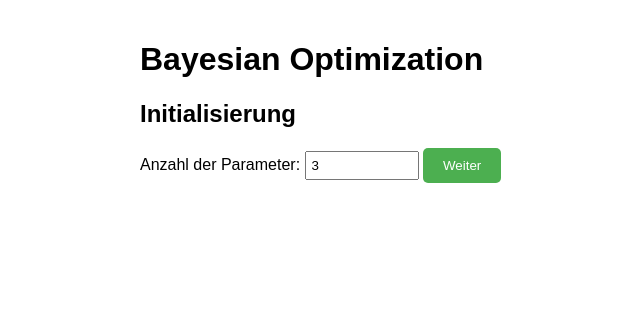
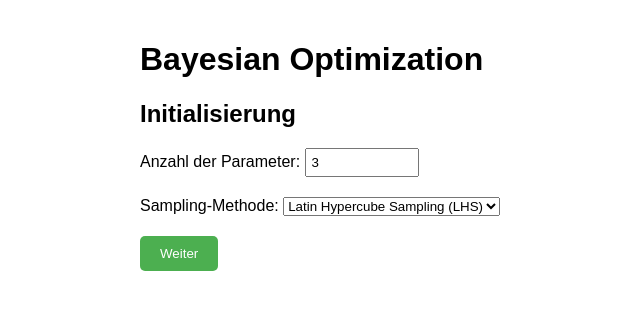
Before and after one commit to SaskiaGmn/smart_doe, a Flask app: page / in a window 1280 px wide. Shown: the top 310 px of the page, without its empty margins (100-740 px from the left). Run offline with Flask 3, Linux system fonts and the light colour scheme.

Commit message:
Update HTML to include sampling method selection options.

```diff
--- a/smart_doe_bayesian_optimization/flask_app/routes.py
+++ b/smart_doe_bayesian_optimization/flask_app/routes.py
@@ -17,12 +17,13 @@ def index():
 def initialize():
     global gp_model, gp_optimizer, current_suggestion
 
-    # Get the number of dimensions from the request
+    # Get the number of dimensions and sampling method from the request
     data = request.get_json()
     num_dimensions = data.get('num_dimensions', 3)
+    sampling_method = data.get('sampling_method', 'lhs')
 
     # Initialize the model
-    gp_model = setup_first_model(num_dimensions=num_dimensions)
+    gp_model = setup_first_model(num_dimensions=num_dimensions, sampling_method=sampling_method)
     gp_optimizer, current_suggestion = setup_optimization_loop(gp_model)
 
     # Convert the suggestion to a list
--- a/smart_doe_bayesian_optimization/flask_app/templates/index.html
+++ b/smart_doe_bayesian_optimization/flask_app/templates/index.html
@@ -56,6 +56,14 @@
         <h2>Initialisierung</h2>
         <label for="numParams">Anzahl der Parameter:</label>
         <input type="number" id="numParams" value="3" min="1" max="10">
+        <div style="margin: 20px 0;">
+            <label for="samplingMethod">Sampling-Methode:</label>
+            <select id="samplingMethod">
+                <option value="lhs">Latin Hypercube Sampling (LHS)</option>
+                <option value="space_filling_lhs">Space-Filling LHS</option>
+                <option value="fractional_factorial">Fractional Factorial</option>
+            </select>
+        </div>
         <button onclick="showBoundsInput()">Weiter</button>
     </div>
 
@@ -98,6 +106,7 @@
 
         function initializeModel() {
             const numParams = parseInt(document.getElementById('numParams').value);
+            const samplingMethod = document.getElementById('samplingMethod').value;
             const bounds = {};
 
             for (let i = 0; i < numParams; i++) {
@@ -124,7 +133,8 @@
                 },
                 body: JSON.stringify({
                     num_dimensions: numParams,
-                    bounds: bounds
+                    bounds: bounds,
+                    sampling_method: samplingMethod
                 })
             })
             .then(response => response.json())
--- a/smart_doe_bayesian_optimization/web_main.py
+++ b/smart_doe_bayesian_optimization/web_main.py
@@ -14,7 +14,7 @@ from gpytorch.priors.torch_priors import GammaPrior
 from utils.conversion_utils import matplotlib_to_png
 from optimization.bayesian_optimization_loop import BayesianOptimizationLoop
 
-def setup_first_model(num_dimensions: int = 3, bounds: dict = None):
+def setup_first_model(num_dimensions: int = 3, bounds: dict = None, sampling_method: str = 'lhs'):
     try:
         # Create a multi-dimensional dataset
         dataset = DatasetManager(dtype=torch.float64, num_input_dimensions=num_dimensions)
@@ -28,7 +28,7 @@ def setup_first_model(num_dimensions: int = 3, bounds: dict = None):
         dataset.func_create_dataset(
             FunctionFactory.multi_inputs,
             num_datapoints=5,
-            sampling_method="random",
+            sampling_method=sampling_method,
             noise_level=0.1,
             **ranges
         )
```
